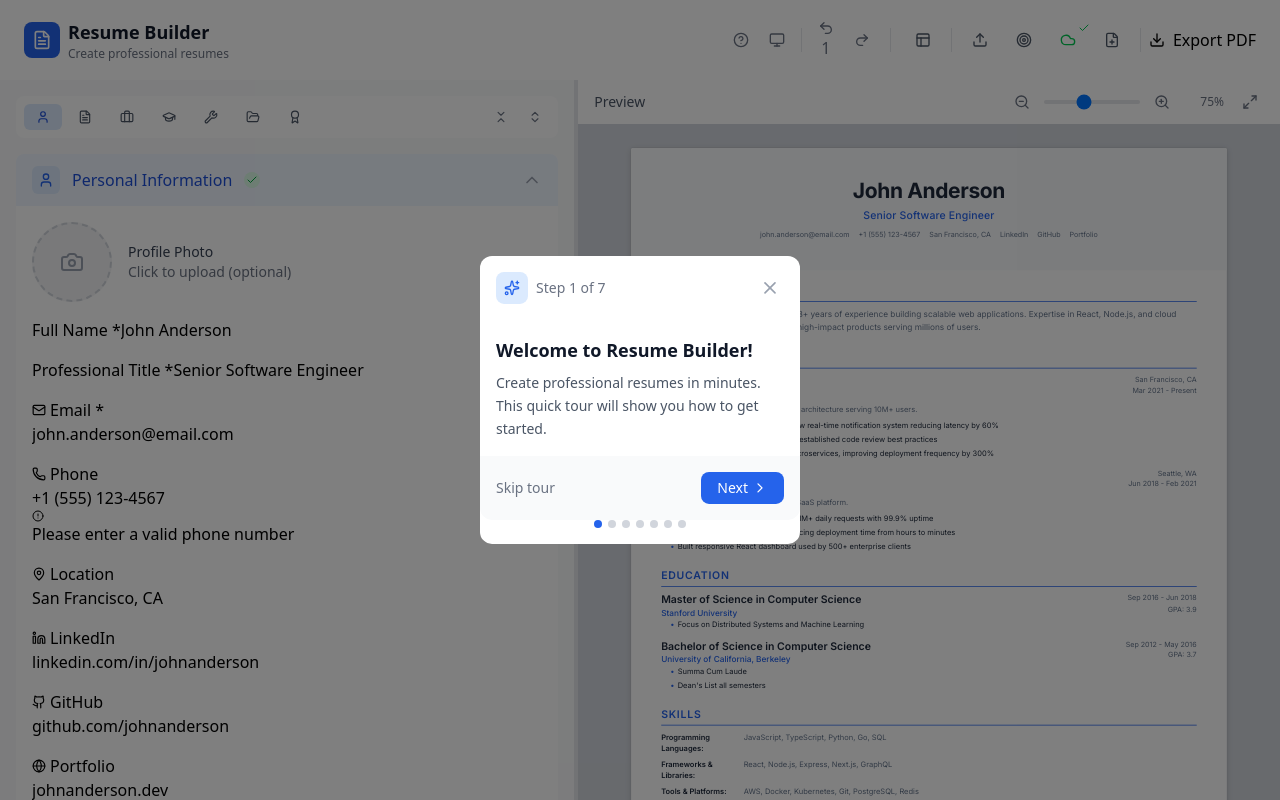
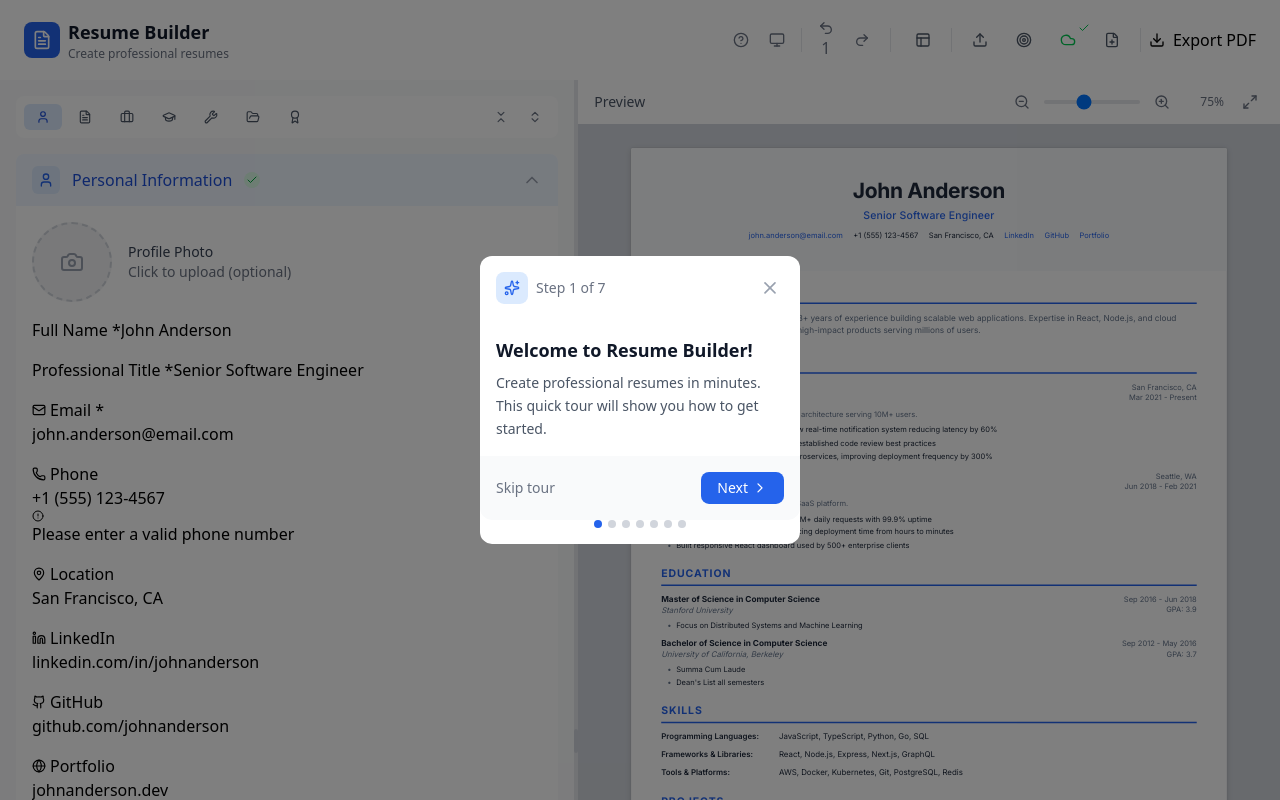
Before and after one commit to karthikeyankkn/resume-builder, a React (Vite) app: page / in a window 1280 px wide. Shown: the top 800 px of the page. Built offline with nearby package versions, Linux system fonts and the light colour scheme.

Commit message:
fixed bugs regarding typography

```diff
--- a/src/components/Export/ResumePDF.jsx
+++ b/src/components/Export/ResumePDF.jsx
@@ -196,26 +196,28 @@ export default function ResumePDF({ resume, template }) {
       flexDirection: 'row',
       justifyContent: headerStyle === 'centered' ? 'center' : 'flex-start',
       flexWrap: 'wrap',
-      gap: 12,
-      fontSize: 9.5,
-      color: headerIsDark ? 'rgba(255,255,255,0.85)' : colors.secondary
+      gap: 14,
+      fontSize: 10,
+      color: headerIsDark ? 'rgba(255,255,255,0.9)' : colors.text,
+      lineHeight: 1.4
     },
     contactLink: {
-      color: headerIsDark ? 'rgba(255,255,255,0.85)' : colors.secondary,
+      color: headerIsDark ? 'rgba(255,255,255,0.9)' : colors.primary,
       textDecoration: 'none'
     },
     section: {
-      marginBottom: sectionGap
+      marginBottom: sectionGap,
+      marginTop: 6
     },
     sectionTitle: {
-      fontSize: fontSizes.sectionTitle,
-      fontWeight: 600,
+      fontSize: 11,
+      fontWeight: 700,
       color: colors.primary,
       textTransform: 'uppercase',
-      letterSpacing: 1,
-      marginBottom: 8,
-      paddingBottom: 4,
-      borderBottomWidth: 1.5,
+      letterSpacing: 1.2,
+      marginBottom: 10,
+      paddingBottom: 5,
+      borderBottomWidth: 2,
       borderBottomColor: colors.primary
     },
     summary: {
@@ -229,26 +231,30 @@ export default function ResumePDF({ resume, template }) {
     experienceHeader: {
       flexDirection: 'row',
       justifyContent: 'space-between',
-      marginBottom: 3
+      marginBottom: 2,
+      alignItems: 'flex-start'
     },
     experienceLeft: {
       flex: 1
     },
     experienceRight: {
       textAlign: 'right',
-      fontSize: 9.5,
-      color: colors.secondary
+      fontSize: 10,
+      color: colors.secondary,
+      lineHeight: 1.4
     },
     positionTitle: {
-      fontSize: fontSizes.sectionTitle,
-      fontWeight: 600,
+      fontSize: 12,
+      fontWeight: 700,
       color: colors.text,
-      lineHeight: 1.3
+      lineHeight: 1.3,
+      marginBottom: 1
     },
     companyName: {
-      fontSize: fontSizes.body,
-      color: colors.primary,
-      fontWeight: 500
+      fontSize: 10.5,
+      color: colors.secondary,
+      fontWeight: 400,
+      fontStyle: 'italic'
     },
     description: {
       fontSize: 10,
@@ -258,57 +264,64 @@ export default function ResumePDF({ resume, template }) {
       lineHeight: 1.5
     },
     bulletList: {
-      marginLeft: 12
+      marginLeft: 8,
+      marginTop: 4
     },
     bulletItem: {
       flexDirection: 'row',
-      marginBottom: 4
+      marginBottom: 3,
+      alignItems: 'flex-start'
     },
     bullet: {
-      width: 10,
+      width: 12,
       fontSize: 10,
-      color: colors.primary
+      color: colors.secondary,
+      lineHeight: 1.45
     },
     bulletText: {
       flex: 1,
       fontSize: 10,
-      lineHeight: 1.5
+      lineHeight: 1.45,
+      color: colors.text
     },
     educationItem: {
-      marginBottom: 12
+      marginBottom: 10
     },
     educationHeader: {
       flexDirection: 'row',
-      justifyContent: 'space-between'
+      justifyContent: 'space-between',
+      alignItems: 'flex-start'
     },
     degree: {
-      fontSize: fontSizes.sectionTitle,
-      fontWeight: 600,
+      fontSize: 11,
+      fontWeight: 700,
       color: colors.text,
       lineHeight: 1.3
     },
     institution: {
-      fontSize: fontSizes.body,
-      color: colors.primary,
-      fontWeight: 500
+      fontSize: 10.5,
+      color: colors.secondary,
+      fontWeight: 400,
+      fontStyle: 'italic'
     },
     skillCategory: {
       flexDirection: 'row',
-      marginBottom: 6,
-      flexWrap: 'wrap',
-      alignItems: 'center'
+      marginBottom: 8,
+      flexWrap: 'nowrap',
+      alignItems: 'flex-start'
     },
     skillName: {
       fontWeight: 600,
-      fontSize: 10,
+      fontSize: 10.5,
       color: colors.text,
-      width: hasSidebar ? 'auto' : 110,
-      marginRight: hasSidebar ? 6 : 0
+      width: hasSidebar ? 'auto' : 145,
+      marginRight: hasSidebar ? 8 : 12,
+      lineHeight: 1.5
     },
     skillItems: {
       flex: 1,
-      fontSize: 10,
-      color: colors.secondary,
+      fontSize: 10.5,
+      color: colors.text,
       lineHeight: 1.5
     },
     projectItem: {
@@ -317,24 +330,25 @@ export default function ResumePDF({ resume, template }) {
     projectHeader: {
       flexDirection: 'row',
       alignItems: 'center',
-      marginBottom: 3
+      marginBottom: 4,
+      gap: 8
     },
     projectName: {
-      fontSize: fontSizes.body,
-      fontWeight: 600,
+      fontSize: 11,
+      fontWeight: 700,
       color: colors.text
     },
     projectLink: {
-      fontSize: 9.5,
+      fontSize: 10,
       color: colors.primary,
-      marginLeft: 6,
-      textDecoration: 'none'
+      marginLeft: 8,
+      textDecoration: 'underline'
     },
     projectTech: {
-      fontSize: 9.5,
-      color: colors.primary,
-      marginBottom: 4,
-      fontStyle: 'italic'
+      fontSize: 10,
+      color: colors.secondary,
+      marginBottom: 5,
+      fontWeight: 500
     },
     certificationItem: {
       flexDirection: 'row',
@@ -342,16 +356,17 @@ export default function ResumePDF({ resume, template }) {
       marginBottom: 8
     },
     certName: {
-      fontSize: fontSizes.body,
+      fontSize: 10.5,
       fontWeight: 600,
       color: colors.text
     },
     certIssuer: {
-      fontSize: 9.5,
-      color: colors.secondary
+      fontSize: 10,
+      color: colors.secondary,
+      fontStyle: 'italic'
     },
     certDate: {
-      fontSize: 9.5,
+      fontSize: 10,
       color: colors.secondary
     },
     twoColumnLayout: {
@@ -590,7 +605,7 @@ export default function ResumePDF({ resume, template }) {
               <Text style={styles.projectName}>{project.name}</Text>
               {project.link && (
                 <Link src={`https://${project.link}`} style={styles.projectLink}>
-                  [Link]
+                  View
                 </Link>
               )}
             </View>
@@ -772,7 +787,7 @@ export default function ResumePDF({ resume, template }) {
         subject="Professional Resume"
         keywords="resume, cv, professional"
       >
-        <Page size="A4" style={{ ...styles.page, flexDirection: 'row', padding: 0 }}>
+        <Page size="A4" style={{ ...styles.page, flexDirection: 'row', paddingTop: 0, paddingLeft: 0, paddingRight: 0, paddingBottom: 32 }}>
           {/* Full-height Sidebar */}
           {sidebarPosition === 'left' && (
             <View style={styles.fullHeightSidebar}>
--- a/src/components/Preview/ResumePreview.jsx
+++ b/src/components/Preview/ResumePreview.jsx
@@ -146,7 +146,7 @@ export default function ResumePreview() {
       fontFamily: `${fonts?.body || 'Inter'}, Helvetica, Arial, sans-serif`,
       fontSize: fonts?.sizes?.body || '10.5px',
       paddingTop: hasHeader ? '0' : (spacing?.padding || '32px'),
-      paddingBottom: spacing?.padding || '32px',
+      paddingBottom: '0',
       paddingLeft: hasHeader ? '0' : (spacing?.padding || '36px'),
       paddingRight: hasHeader ? '0' : (spacing?.padding || '36px'),
       backgroundColor: colors?.background || '#ffffff',
@@ -193,27 +193,31 @@ export default function ResumePreview() {
       flexDirection: 'row',
       justifyContent: layout?.headerStyle === 'centered' ? 'center' : 'flex-start',
       flexWrap: 'wrap',
-      gap: '12px',
-      fontSize: '9.5px',
-      color: headerIsDark ? 'rgba(255,255,255,0.85)' : (colors?.secondary || '#64748b')
+      gap: '14px',
+      fontSize: '10px',
+      color: headerIsDark ? 'rgba(255,255,255,0.9)' : (colors?.text || '#1e293b'),
+      lineHeight: '1.4'
     },
     contactLink: {
-      color: headerIsDark ? 'rgba(255,255,255,0.85)' : (colors?.secondary || '#64748b'),
-      textDecoration: 'none'
+      color: headerIsDark ? 'rgba(255,255,255,0.9)' : (colors?.primary || '#2563eb'),
+      textDecoration: 'none',
+      borderBottom: headerIsDark ? 'none' : `1px solid transparent`,
+      transition: 'border-color 0.2s'
     },
     section: {
-      marginBottom: spacing?.sectionGap || '16px'
+      marginBottom: spacing?.sectionGap || '18px',
+      marginTop: '6px'
     },
     sectionTitle: {
-      fontSize: fonts?.sizes?.sectionTitle || '12px',
-      fontWeight: '600',
+      fontSize: fonts?.sizes?.sectionTitle || '11px',
+      fontWeight: '700',
       fontFamily: `${fonts?.heading || 'Inter'}, Helvetica, Arial, sans-serif`,
       color: colors?.primary || '#2563eb',
       textTransform: 'uppercase',
-      letterSpacing: '1px',
-      marginBottom: '8px',
-      paddingBottom: '4px',
-      borderBottom: `1.5px solid ${colors?.primary || '#2563eb'}`
+      letterSpacing: '1.2px',
+      marginBottom: '10px',
+      paddingBottom: '5px',
+      borderBottom: `2px solid ${colors?.primary || '#2563eb'}`
     },
     summary: {
       fontSize: fonts?.sizes?.body || '10.5px',
@@ -230,26 +234,30 @@ export default function ResumePreview() {
       display: 'flex',
       flexDirection: 'row',
       justifyContent: 'space-between',
-      marginBottom: '3px'
+      marginBottom: '2px',
+      alignItems: 'flex-start'
     },
     experienceLeft: {
       flex: 1
     },
     experienceRight: {
       textAlign: 'right',
-      fontSize: '9.5px',
-      color: colors?.secondary || '#64748b'
+      fontSize: '10px',
+      color: colors?.secondary || '#64748b',
+      lineHeight: '1.4'
     },
     positionTitle: {
-      fontSize: fonts?.sizes?.sectionTitle || '12px',
-      fontWeight: '600',
+      fontSize: '12px',
+      fontWeight: '700',
       color: colors?.text || '#1e293b',
-      lineHeight: '1.3'
+      lineHeight: '1.3',
+      marginBottom: '1px'
     },
     companyName: {
-      fontSize: fonts?.sizes?.body || '10.5px',
-      color: colors?.primary || '#2563eb',
-      fontWeight: '500'
+      fontSize: '10.5px',
+      color: colors?.secondary || '#64748b',
+      fontWeight: '400',
+      fontStyle: 'italic'
     },
     description: {
       fontSize: '10px',
@@ -260,63 +268,71 @@ export default function ResumePreview() {
       lineHeight: '1.5'
     },
     bulletList: {
-      marginLeft: '12px'
+      marginLeft: '8px',
+      marginTop: '4px'
     },
     bulletItem: {
       display: 'flex',
       flexDirection: 'row',
-      marginBottom: '4px'
+      marginBottom: '3px',
+      alignItems: 'flex-start'
     },
     bullet: {
-      width: '10px',
+      width: '12px',
       fontSize: '10px',
-      color: colors?.primary || '#2563eb'
+      color: colors?.secondary || '#64748b',
+      lineHeight: '1.45'
     },
     bulletText: {
       flex: 1,
       fontSize: '10px',
-      lineHeight: '1.5'
+      lineHeight: '1.45',
+      color: colors?.text || '#1e293b'
     },
     educationItem: {
-      marginBottom: '12px',
+      marginBottom: '10px',
       breakInside: 'avoid',
       pageBreakInside: 'avoid'
     },
     educationHeader: {
       display: 'flex',
       flexDirection: 'row',
-      justifyContent: 'space-between'
+      justifyContent: 'space-between',
+      alignItems: 'flex-start'
     },
     degree: {
-      fontSize: fonts?.sizes?.sectionTitle || '12px',
-      fontWeight: '600',
+      fontSize: '11px',
+      fontWeight: '700',
       color: colors?.text || '#1e293b',
       lineHeight: '1.3'
     },
     institution: {
-      fontSize: fonts?.sizes?.body || '10.5px',
-      color: colors?.primary || '#2563eb',
-      fontWeight: '500'
+      fontSize: '10.5px',
+      color: colors?.secondary || '#64748b',
+      fontWeight: '400',
+      fontStyle: 'italic'
     },
     skillCategory: {
       display: 'flex',
       flexDirection: 'row',
-      marginBottom: '6px',
-      flexWrap: 'wrap',
-      alignItems: 'baseline'
+      marginBottom: '8px',
+      flexWrap: 'nowrap',
+      alignItems: 'flex-start'
     },
     skillName: {
       fontWeight: '600',
-      fontSize: '10px',
+      fontSize: '10.5px',
       color: colors?.text || '#1e293b',
-      width: hasSidebar ? 'auto' : '110px',
-      marginRight: hasSidebar ? '6px' : '0',
-      flexShrink: 0
+      minWidth: hasSidebar ? 'auto' : '145px',
+      width: hasSidebar ? 'auto' : '145px',
+      marginRight: hasSidebar ? '8px' : '12px',
+      flexShrink: 0,
+      lineHeight: '1.5'
     },
     skillItems: {
       flex: 1,
-      fontSize: '10px',
-      color: colors?.secondary || '#64748b',
+      fontSize: '10.5px',
+      color: colors?.text || '#1e293b',
       lineHeight: '1.5'
     },
     projectItem: {
@@ -327,25 +343,26 @@ export default function ResumePreview() {
     projectHeader: {
       display: 'flex',
       flexDirection: 'row',
-      alignItems: 'center',
-      marginBottom: '3px'
+      alignItems: 'baseline',
+      marginBottom: '4px',
+      gap: '8px'
     },
     projectName: {
-      fontSize: fonts?.sizes?.body || '10.5px',
-      fontWeight: '600',
+      fontSize: '11px',
+      fontWeight: '700',
       color: colors?.text || '#1e293b'
     },
     projectLink: {
-      fontSize: '9.5px',
+      fontSize: '10px',
       color: colors?.primary || '#2563eb',
-      marginLeft: '6px',
-      textDecoration: 'none'
+      textDecoration: 'underline',
+      textUnderlineOffset: '2px'
     },
     projectTech: {
-      fontSize: '9.5px',
-      color: colors?.primary || '#2563eb',
-      marginBottom: '4px',
-      fontStyle: 'italic'
+      fontSize: '10px',
+      color: colors?.secondary || '#64748b',
+      marginBottom: '5px',
+      fontWeight: '500'
     },
     certificationItem: {
       display: 'flex',
@@ -356,17 +373,19 @@ export default function ResumePreview() {
       pageBreakInside: 'avoid'
     },
     certName: {
-      fontSize: fonts?.sizes?.body || '10.5px',
+      fontSize: '10.5px',
       fontWeight: '600',
       color: colors?.text || '#1e293b'
     },
     certIssuer: {
-      fontSize: '9.5px',
-      color: colors?.secondary || '#64748b'
+      fontSize: '10px',
+      color: colors?.secondary || '#64748b',
+      fontStyle: 'italic'
     },
     certDate: {
-      fontSize: '9.5px',
-      color: colors?.secondary || '#64748b'
+      fontSize: '10px',
+      color: colors?.secondary || '#64748b',
+      whiteSpace: 'nowrap'
     },
     sidebar: {
       padding: '16px',
@@ -584,7 +603,7 @@ export default function ResumePreview() {
             <span style={styles.projectName}>{project.name}</span>
             {project.link && (
               <a href={`https://${project.link}`} style={styles.projectLink}>
-                [Link]
+                View ↗
               </a>
             )}
           </div>
@@ -793,7 +812,10 @@ export default function ResumePreview() {
       <div style={{
         ...styles.page,
         display: 'flex',
-        padding: 0,
+        paddingTop: 0,
+        paddingLeft: 0,
+        paddingRight: 0,
+        paddingBottom: 0,
         gap: 0
       }}>
         {/* Full-height Sidebar */}
@@ -940,7 +962,8 @@ export default function ResumePreview() {
         <div style={{
           display: 'flex',
           gap: '16px',
-          padding: hasHeader ? `0 ${spacing?.padding || '35px'} 0 ${spacing?.padding || '35px'}` : '0'
+          paddingLeft: hasHeader ? (spacing?.padding || '36px') : '0',
+          paddingRight: hasHeader ? (spacing?.padding || '36px') : '0'
         }}>
           {sidebarPosition === 'left' && (
             <div style={{ ...styles.sidebar, width: '30%' }}>
@@ -959,7 +982,8 @@ export default function ResumePreview() {
         </div>
       ) : (
         <div style={{
-          padding: hasHeader ? `0 ${spacing?.padding || '35px'} 0 ${spacing?.padding || '35px'}` : '0'
+          paddingLeft: hasHeader ? (spacing?.padding || '36px') : '0',
+          paddingRight: hasHeader ? (spacing?.padding || '36px') : '0'
         }}>
           {renderMainSections()}
           {customSections.length > 0 && renderCustomSections()}
```
